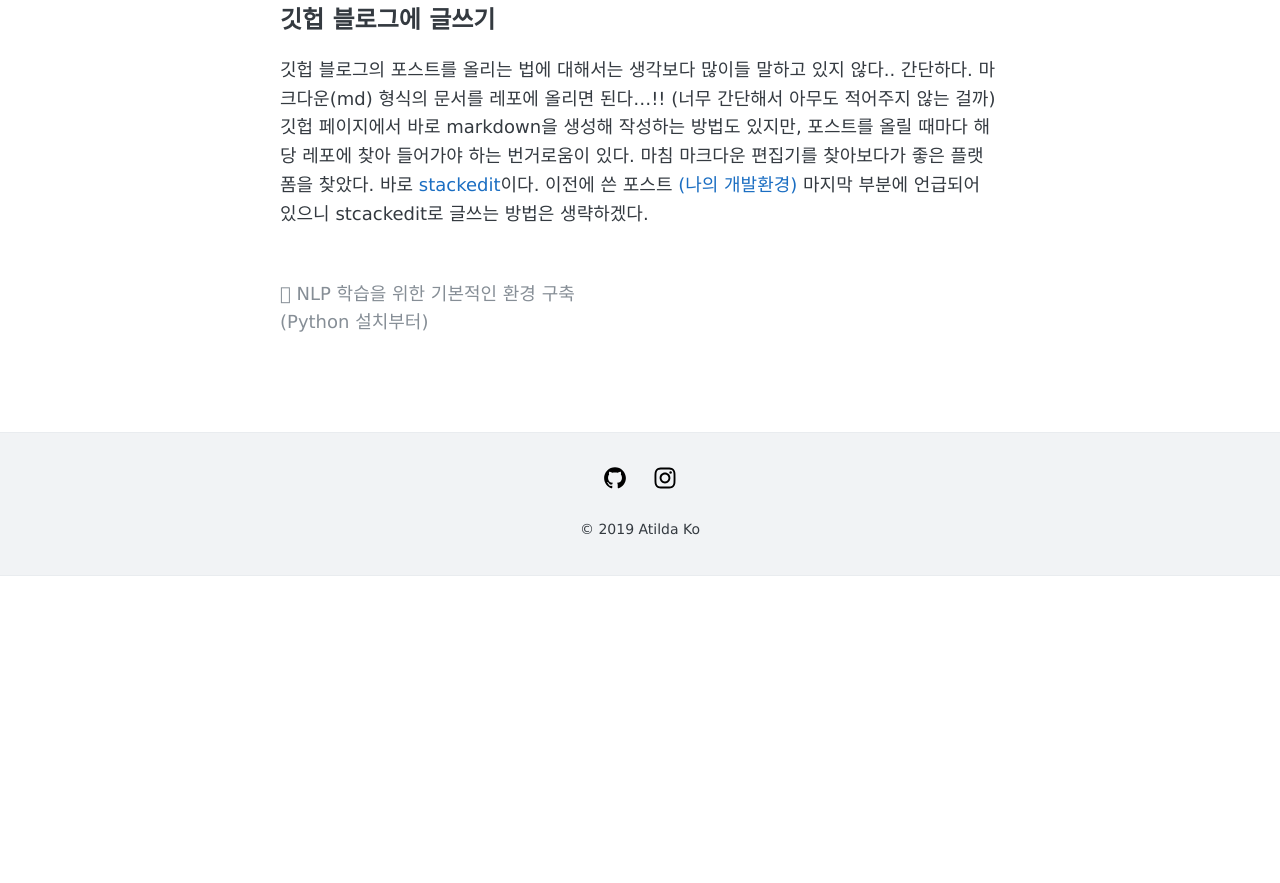
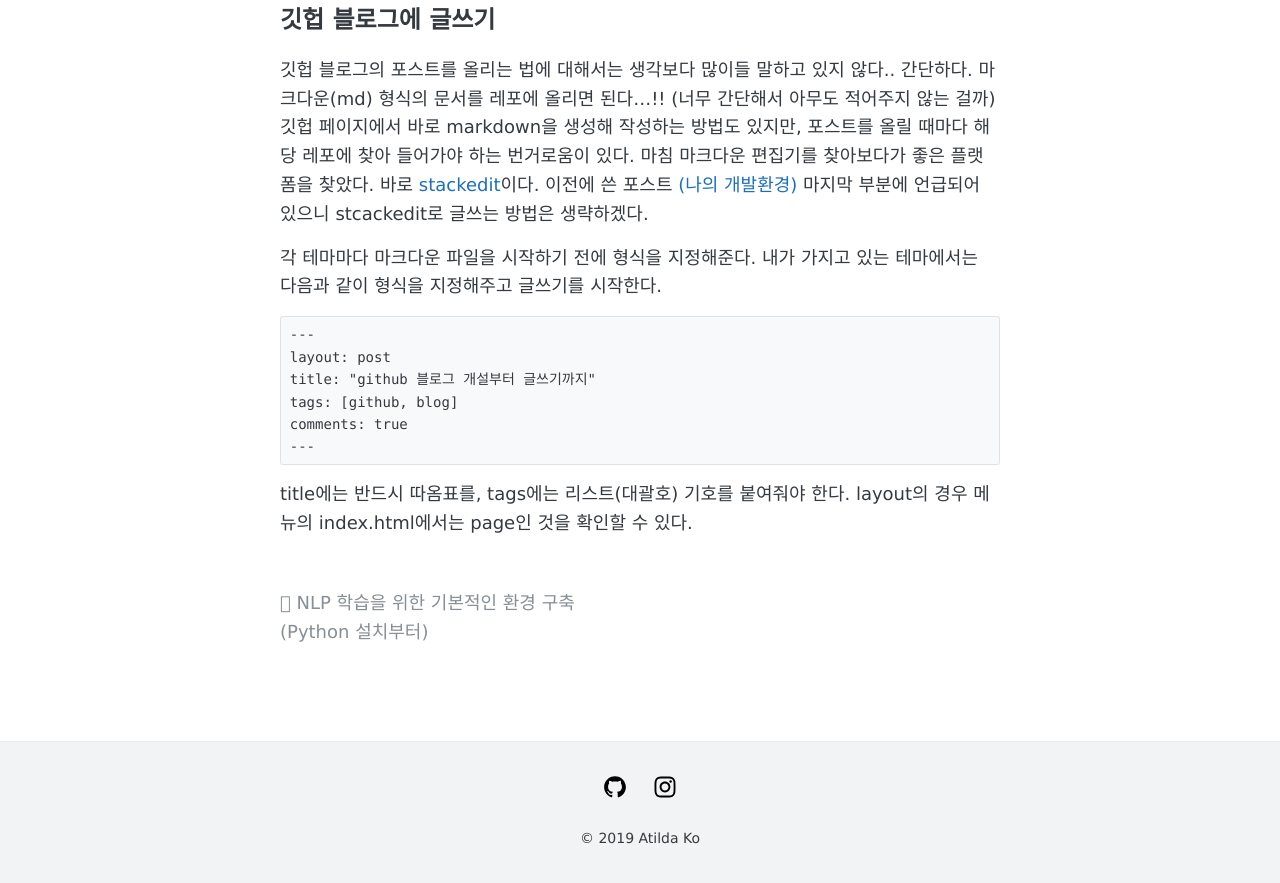
Before and after one commit to stellarway/stellarway.github.io, a Jekyll site: the page built from _posts/2019-08-24-blog.md, in a window 1280 px wide and 900 px high, scrolled down 5149 px, cut to the strip 14-897 px from the top of the window. Built offline with Jekyll 4.4.1, drawn with Linux system fonts in a browser that asks for light colours; before the commit the page ends 5739 px from its top, so only the background shows below that.

Commit message:
_posts/2019-08-24-blog.md updated

````diff
--- a/_posts/2019-08-24-blog.md
+++ b/_posts/2019-08-24-blog.md
@@ -79,9 +79,20 @@ kiko-now 테마의 경우, 이보다 더 상세할 수 없게 주석을 달아
 깃헙 페이지에서 바로 markdown을 생성해 작성하는 방법도 있지만, 포스트를 올릴 때마다 해당 레포에 찾아 들어가야 하는 번거로움이 있다. 마침 마크다운 편집기를 찾아보다가 좋은 플랫폼을 찾았다. 바로 [stackedit](stackedit.io)이다.
 이전에 쓴 포스트 [(나의 개발환경)](https://stellarway.github.io/setup/) 마지막 부분에 언급되어 있으니 stcackedit로 글쓰는 방법은 생략하겠다.
 
+각 테마마다 마크다운 파일을 시작하기 전에 형식을 지정해준다. 내가 가지고 있는 테마에서는 다음과 같이 형식을 지정해주고 글쓰기를 시작한다.
 
+```
+---
+layout: post
+title: "github 블로그 개설부터 글쓰기까지"
+tags: [github, blog]
+comments: true
+---
+```
+title에는 반드시 따옴표를, tags에는 리스트(대괄호) 기호를 붙여줘야 한다.
+layout의 경우 메뉴의 index.html에서는 page인 것을 확인할 수 있다.
 <!--stackedit_data:
-eyJoaXN0b3J5IjpbLTE3ODYyOTM3MjcsMTIyNDUyMDUwNCwxMz
-UzMTE1MjAsLTE2MTU1MjA0ODUsMTY5MTM2MzcyNCwxNTQyOTA1
-MTE5XX0=
+eyJoaXN0b3J5IjpbLTEwMzI3ODEwMiwtMTc4NjI5MzcyNywxMj
+I0NTIwNTA0LDEzNTMxMTUyMCwtMTYxNTUyMDQ4NSwxNjkxMzYz
+NzI0LDE1NDI5MDUxMTldfQ==
 -->
````
